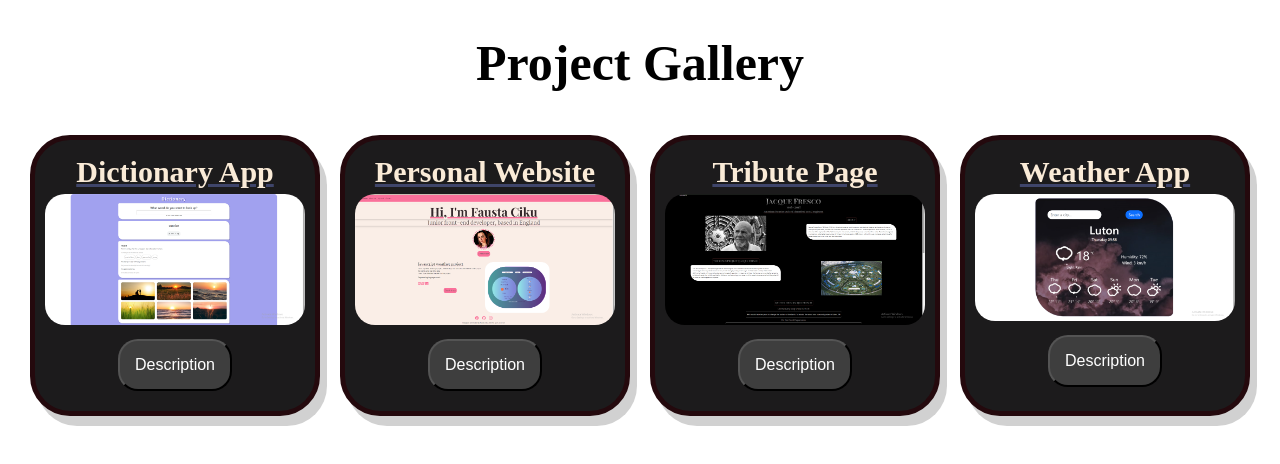
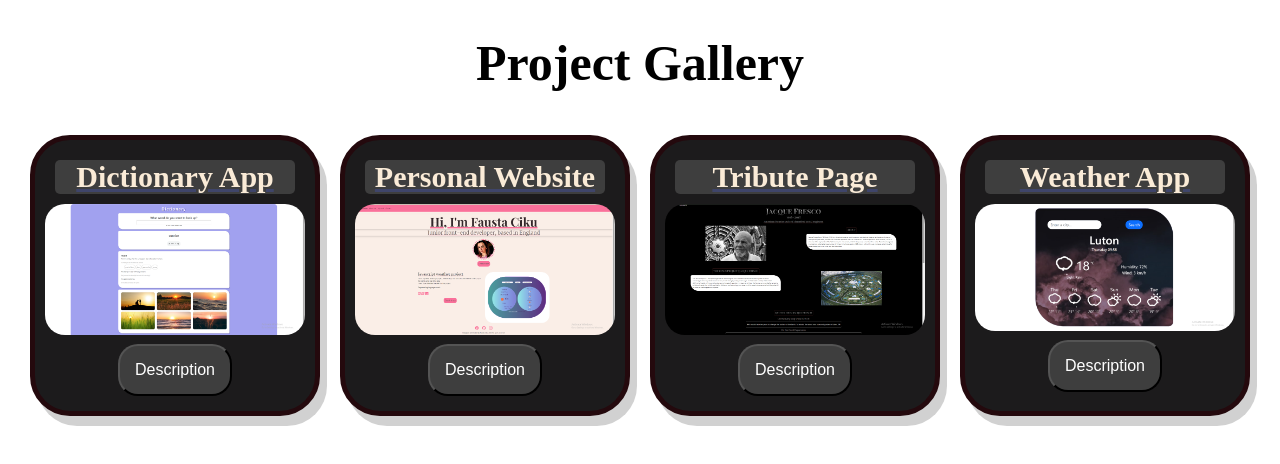
Before and after one commit to faustaciku/project-gallery, a plain HTML site: page index.html in a window 1280 px wide. Drawn offline with Linux system fonts and the light colour scheme.

Commit message:
Added a background to my headings

```diff
--- a/styles.css
+++ b/styles.css
@@ -13,9 +13,11 @@ h1 {
 h2 {
   text-align: center;
   font-size: 30px;
-  margin: 5px;
+  margin: 10px;
   text-decoration: rgb(63, 69, 106) underline;
   color: antiquewhite;
+  background: rgb(62, 62, 62);
+  border-radius: 5px;
 }
 card {
   padding: 10px;
@@ -28,7 +30,7 @@ card {
 card button {
   border-radius: 20px;
   padding: 15px;
-  margin: 10px auto;
+  margin: 5px auto;
   background: rgb(62, 62, 62);
   color: white;
   font-size: 16px;
@@ -42,6 +44,7 @@ button:hover {
 }
 img {
   max-width: 100%;
+
   border-radius: 20px;
 }
 @media (max-width: 480px) {
```
